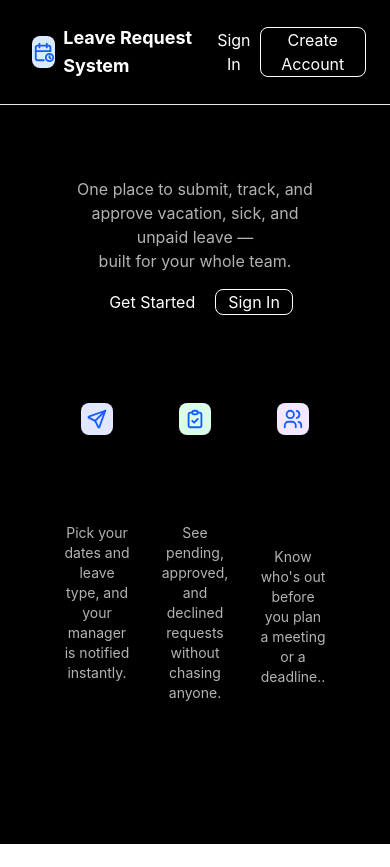
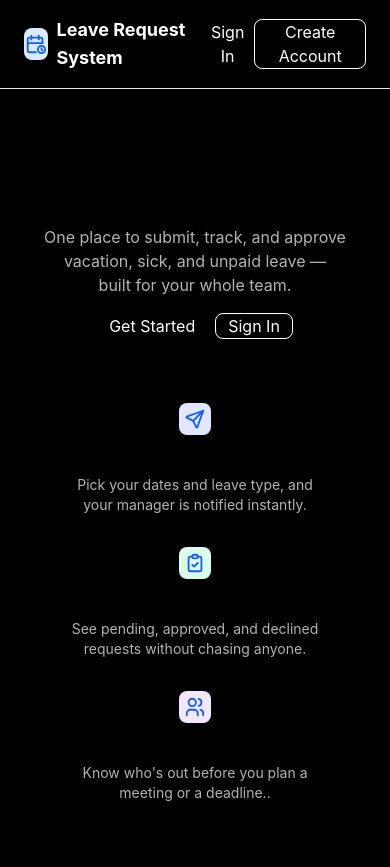
Before and after one commit to fanuel-nashon/leave-request-system, a React app in the folder frontend/: page / in a window 390 px wide. Before the commit the page ends 844 px from the top, so only its background shows below. Built offline with nearby package versions, Linux system fonts and the light colour scheme; the HTML template or start-up script is replaced by a standard one.

Commit message:
style:update layout and appearance in ultra screens and mobile devices

```diff
--- a/frontend/src/components/pages/LandingPage.js
+++ b/frontend/src/components/pages/LandingPage.js
@@ -13,8 +13,9 @@ const LandingPage = ()=>{
     return (
         <>
             <div className="bg-black dark:bg-black min-h-screen">
-                <div className="flex justify-between items-center w-full px-6 py-4 border-b border-gray-200 dark:border-gray-800">
-                    <div className="flex justify-between items-center gap-2 py-2 px-2">
+                <div className="flex justify-between items-center w-full border-b border-gray-200 dark:border-gray-800">
+                    <div className="flex justify-between items-center w-full max-w-[1280px] mx-auto px-6 py-4">
+                        <div className="flex justify-start items-center gap-x-2">
                             <Icons type="calendar" />
                             <p className="text-lg font-bold text-white">Leave Request System</p>
                         </div>
@@ -22,11 +23,11 @@ const LandingPage = ()=>{
                             <Button className="dark:bg-black dark:text-white">Sign In</Button>
                             <Button className="dark:bg-dark dark:text-white border border-white px-3">Create Account</Button>
                         </div>
-
+                    </div>
                 </div>
                 <div id="main">
-                    <div className="px-16 py-6">
-                        <h2 className={`dark:text-white font-bold ${textCenter}`}>Request time off in seconds, not emails</h2>
+                    <div className="max-w-[1040px] mx-auto px-8 py-16 md:py-24">
+                        <h2 className={`dark:text-white font-bold text-3xl md:text-5xl ${textCenter}`}>Request time off in seconds, not emails</h2>
                         <p className={`${textCenter}`} style={grayText}>
                             One place to submit, track, and approve vacation, sick, and unpaid leave —
                             <br />
@@ -41,8 +42,7 @@ const LandingPage = ()=>{
                                 Sign In
                             </Button>
                         </div>
-                    </div>
-                    <div className="grid grid-cols-3 gap-8 px-16 mt-12 text-center">
+                        <div className="grid grid-cols-1 md:grid-cols-3 gap-8 md:gap-12 max-w-[1040px] mx-auto px-8 mt-12 text-center">
                             <div className="flex flex-col items-center">
                                 <Icons type="send" />
                                 <h6 className={`${h6Style}`}>Submit in Seconds</h6>
@@ -67,6 +67,7 @@ const LandingPage = ()=>{
                         </div>
                     </div>
                 </div>
+            </div>
         </>
     );
 }
--- a/frontend/vite.config.js
+++ b/frontend/vite.config.js
@@ -17,4 +17,10 @@ export default defineConfig({
       },
     },
   },
+  server: {
+    host: true,
+    allowedHosts:  [
+      '58da-102-202-74-143.ngrok-free.app',
+    ]
+  }
 })
```
Lines whose indentation alone changed are shown as unchanged.
